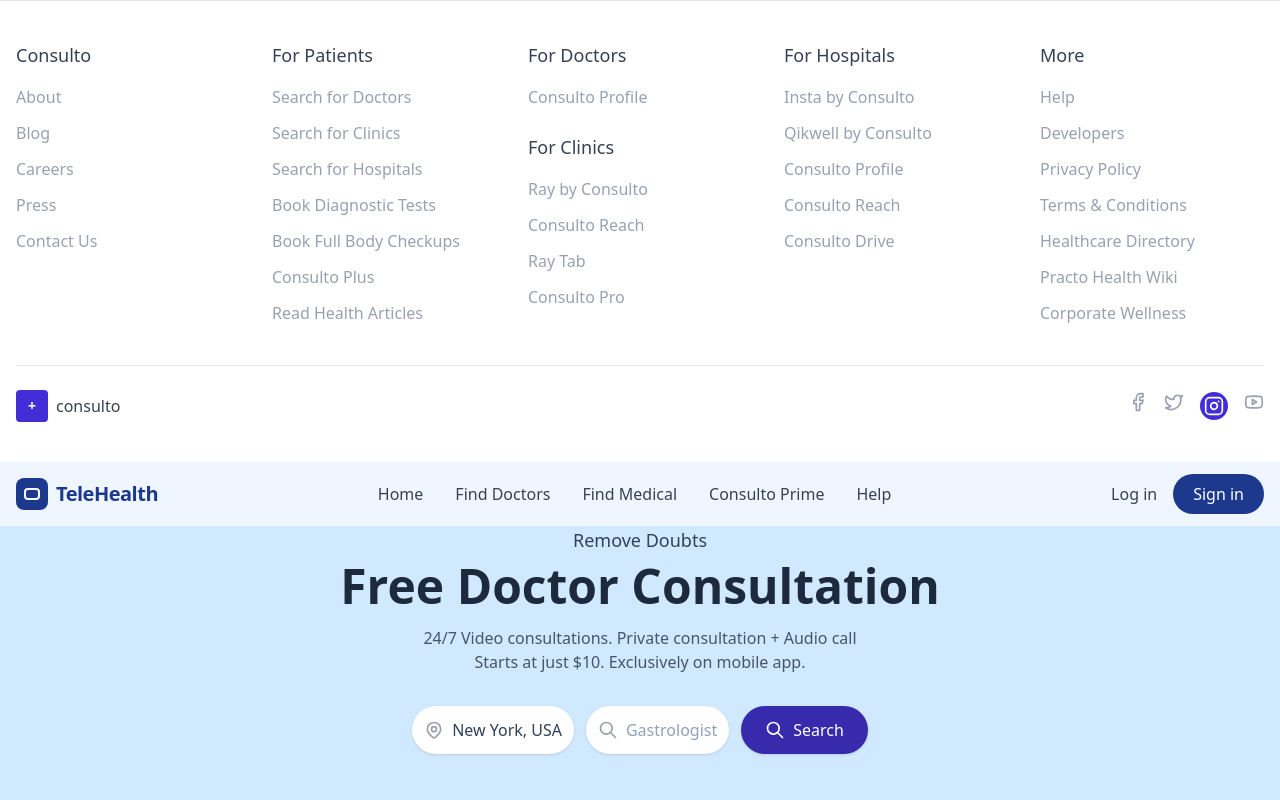
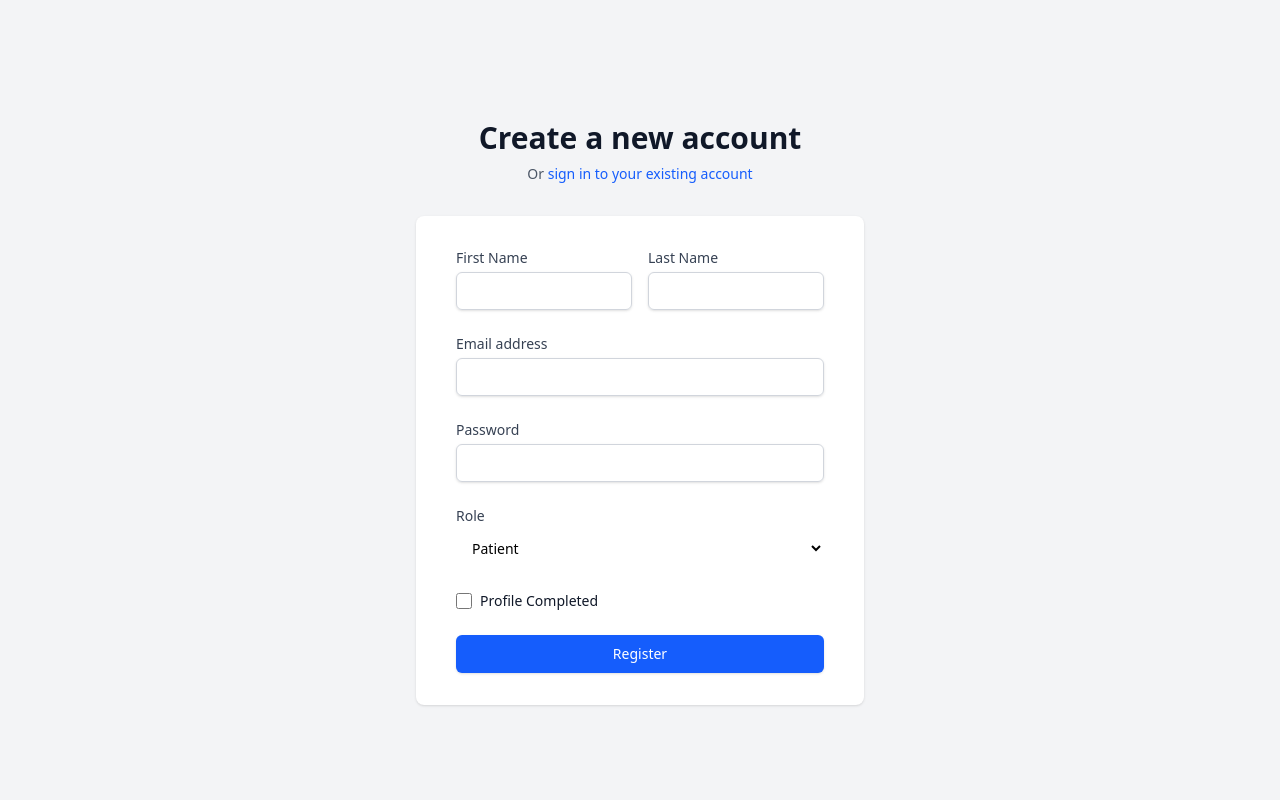
Before and after one commit to Garv0504/TeleHealth, a React (Vite) app in the folder Frontend/: page /register in a window 1280 px wide. Shown: the top 800 px of the page. Built offline with nearby package versions, Linux system fonts and the light colour scheme.

Commit message:
Routing Configuration

```diff
--- a/Frontend/src/App.jsx
+++ b/Frontend/src/App.jsx
@@ -5,24 +5,15 @@
 import Login from './Pages/login'
 import Register from './Pages/Register'
 import Footer from './Components/Footer'
+import { Routes, Route } from 'react-router-dom'
 function App() {
 
   return (
-    <>
-      <div>
-        {/* <h1>TeleHeath Web App</h1> */}
-
-        {/* <Home/> */}
-        {/* <Register/> */}
-        <Footer/>
-        {/* <Login/> */}
-        {/* <VideoCard/> */}
-
-        <Navbar/>
-        <Home/>
-        <VideoCard/>
-      </div>
-    </>
+      <Routes>
+          <Route path="/" element={<Home />} />
+          <Route path="/login" element={<Login />} />
+          <Route path="/register" element={<Register />} />
+      </Routes>
   )
 }
 
--- a/Frontend/src/Components/Navbar.jsx
+++ b/Frontend/src/Components/Navbar.jsx
@@ -1,3 +1,4 @@
+import {Link} from 'react-router-dom';
 import { useState } from 'react';
 
 export default function Navbar() {
@@ -41,8 +42,8 @@
 
         {/* Authentication Buttons */}
         <div className="flex items-center space-x-4">
-          <a href="#" className="text-gray-700 hover:text-blue-900 font-medium">Log in</a>
-          <a href="#" className="bg-blue-900 hover:bg-blue-800 text-white px-5 py-2 rounded-full font-medium transition-colors duration-200">Sign in</a>
+          <Link to="/login" className="text-gray-700 hover:text-blue-900 font-medium">Log in</Link>
+          <Link to="/register" className="bg-blue-900 hover:bg-blue-800 text-white px-5 py-2 rounded-full font-medium transition-colors duration-200">Sign in</Link>
         </div>
       </div>
     </div>
--- a/Frontend/src/Pages/Home.jsx
+++ b/Frontend/src/Pages/Home.jsx
@@ -1,8 +1,13 @@
 import React from "react";
 import CategoryCard from "../Components/CategoryCard";
+import Navbar from "../components/Navbar";
+import VideoCard from "../Components/VideoCard";
+import Footer from "../Components/Footer";
 
 const Home = () => {
 	return (
+		<>
+		<Navbar/>
 			<div className="bg-[#D1E9FE] pb-3">
 				<div className="text-center">
 					<p className="text-slate-700 text-lg">Remove Doubts</p>
@@ -76,7 +81,9 @@
 				</div>
 
 				<div className="mt-12 px-4">
-				<p className="text-slate-700 text-center mb-4">Are You Looking For:</p>
+					<p className="text-slate-700 text-center mb-4">
+						Are You Looking For:
+					</p>
 					<div className="flex flex-wrap justify-center gap-4">
 						<CategoryCard
 							title="Doctors"
@@ -101,6 +108,9 @@
 					</div>
 				</div>
 			</div>
+			<VideoCard/>
+			<Footer/>
+		</>
 	);
 };
 
--- a/Frontend/src/Pages/Register.jsx
+++ b/Frontend/src/Pages/Register.jsx
@@ -10,7 +10,7 @@
     lastName: '',
     email: '',
     password: '',
-    role: 'user', // default role
+    role: 'patient', // default role
     isProfileCompleted: false,
   });
   const [error, setError] = useState('');
@@ -164,8 +164,8 @@
                 onChange={handleChange}
                 className="mt-1 block w-full pl-3 pr-10 py-2 text-base border-gray-300 focus:outline-none focus:ring-blue-500 focus:border-blue-500 sm:text-sm rounded-md"
               >
-                <option value="user">User</option>
-                <option value="admin">Admin</option>
+                <option value="user">Patient</option>
+                <option value="admin">Doctor</option>
               </select>
             </div>
 
```
Also changed, not shown: 2 other files (tests, documents, lock files or other folders). Lines whose indentation alone changed are shown as unchanged.
